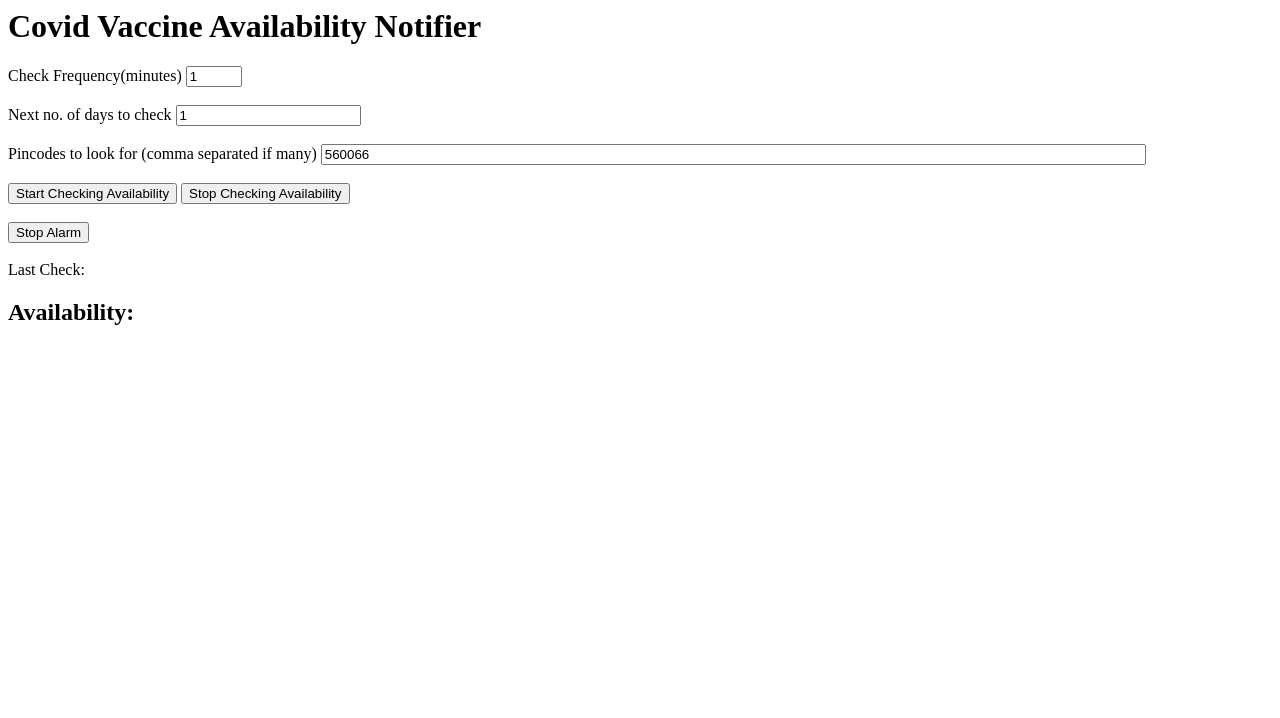
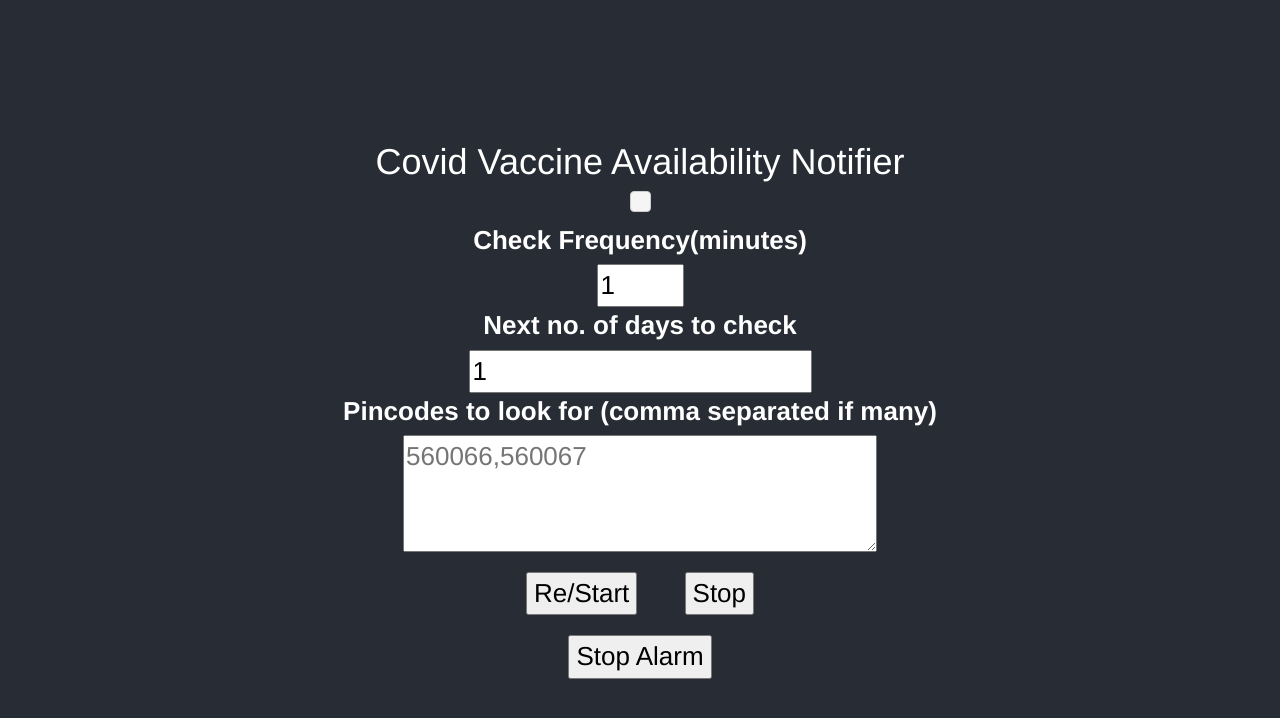
Before and after one commit to prashanth000mj/cowin-slot-checker, a plain HTML site: page index.html in a window 1280 px wide. Drawn offline with nearby package versions, Linux system fonts and the light colour scheme.

Commit message:
Update index.html

```diff
--- a/index.html
+++ b/index.html
@@ -1,6 +1,8 @@
 <html>
     <head>
         <meta name="viewport" content="width=device-width, initial-scale=1.0">
+        <link rel="stylesheet" href="https://maxcdn.bootstrapcdn.com/bootstrap/3.3.7/css/bootstrap.min.css" integrity="sha384-BVYiiSIFeK1dGmJRAkycuHAHRg32OmUcww7on3RYdg4Va+PmSTsz/K68vbdEjh4u" crossorigin="anonymous">
+        <title>Covid Vaccine Slot Checker</title>
     </head>
     <script src="https://cdnjs.cloudflare.com/ajax/libs/moment.js/2.29.1/moment.min.js" integrity="sha512-qTXRIMyZIFb8iQcfjXWCO8+M5Tbc38Qi5WzdPOYZHIlZpzBHG3L3by84BBBOiRGiEb7KKtAOAs5qYdUiZiQNNQ==" crossorigin="anonymous" referrerpolicy="no-referrer"></script>
     <script>
@@ -27,7 +29,7 @@
             document.getElementById("avil").innerHTML = message === '' ? 'No Slots available' : message;
         }
         const makeCall = async (pinode, date) => {
-            const response = await fetch(`https://cdn-api.co-vin.in/api/v2/appointment/sessions/public/findByPin?pincode=${pinode}&date=${date}`);
+            const response = await fetch(`https://cdn-api.co-vin.in/api/v2/appointment/sessions/public/findByPin?pincode=${pinode.trim()}&date=${date}`);
             const data = await response.json();
             let news = '';
             if(!data.error){
@@ -48,7 +50,7 @@
         }
         const checkAvailability = () => {
             message = '';
-            document.getElementById('last-check').innerHTML = (new Date()).toLocaleString();
+            document.getElementById('last-check').innerHTML = 'Last Check: ' + (new Date()).toLocaleString();
             Array(days+1).fill(1).forEach((v,index) => {
                 let day = moment().add(-1, 'day');
                 const date = day.add(index + 1, 'day').format('DD-MM-yyy');
@@ -62,6 +64,7 @@
             days = d || parseInt(document.getElementById("days").value);
             locations = l || document.getElementById("locations").value.split(',');
             let frequency = f || document.getElementById("minute").value * 60000;
+            if(days > 0 && days < 15 && frequency >= 6000 && locations.length > 0)
                 checkInterval = setInterval(checkAvailability, frequency);
         }
 
@@ -72,21 +75,47 @@
             checkInterval = undefined;
         }
     </script>
-    <body>
+    <style>
+        .app {
+            text-align: center;
+        }
+        .App-header {
+            background-color: #282c34;
+            min-height: 100vh;
+            display: flex;
+            flex-direction: column;
+            align-items: center;
+            justify-content: center;
+            font-size: calc(10px + 2vmin);
+            color: white;
+        }
+        input, button, textarea {
+            color: black;
+        }
+        button {
+            margin: 2rem 2rem 0 2rem;
+        }
+    </style>
+    <body class="app">
+        <div class="app-header">
             <h1>Covid Vaccine Availability Notifier</h1>
+            <span id="last-check"></span>
+            <pre id="avil"></pre>
             <label>Check Frequency(minutes)</label>
             <input type="number" id="minute" value="1" size="2" max="60" min="1" aria-label="Next no. of days to check" placeholder="Enter the days to check for..."/>
-        <br/><br/>
+
             <label>Next no. of days to check</label>
             <input type="number" id="days" value="1" size="2" max="15" aria-label="Next no. of days to check" placeholder="Enter the days to check for..."/>
-        <br/><br/>
+
             <label>Pincodes to look for (comma separated if many)</label>
-        <input type="text" id="locations" aria-label="Pincodes to look for" size="100" value="560066" placeholder="Enter the comma separated pincodes..."/>
-        <br/><br/>
-        <button onclick="startCheckingAvailability()">Start Checking Availability</button>
-        <button onclick="stopCheckingAvailability()">Stop Checking Availability</button><br/><br/>
-        <button onclick="stopNotifier()">Stop Alarm</button><br/><br/>
-        <span>Last Check: </span><span id="last-check"></span><br/>
-        <h2>Availability: <pre id="avil"></pre></h2>
+            <textarea type="text" id="locations" rows="3" cols="30" aria-label="Pincodes to look for" size="100" value="560066" placeholder="560066,560067"></textarea>
+
+            <div>
+                <button onclick="startCheckingAvailability()">Re/Start</button>
+                <button onclick="stopCheckingAvailability()">Stop</button>
+            </div>
+            <button onclick="stopNotifier()">Stop Alarm</button>
+
+        </div>
     </body>
 </html>
```
Lines whose indentation alone changed are shown as unchanged.
